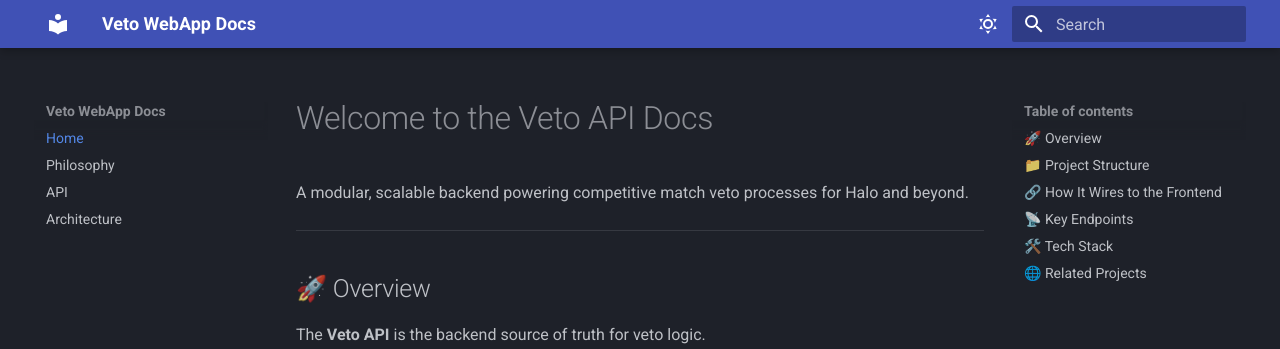
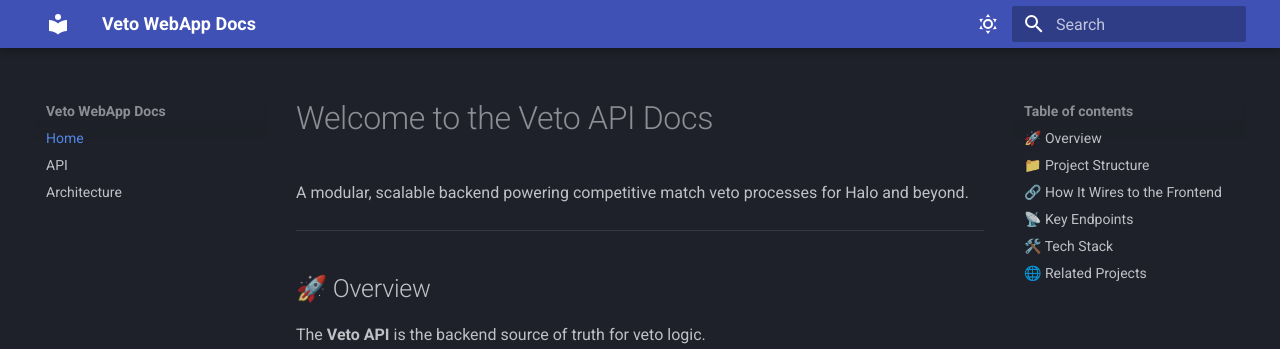
Before and after one commit to netteNz/veto-webapp, an MkDocs documentation site: the page built from docs/index.md, in a window 1280 px wide. Shown: the top 349 px of the page. Built offline with MkDocs 1.6.1 and Material for MkDocs 9.7.7, drawn with Linux system fonts in a browser that asks for light colours.

Commit message:
mkdocs, index, api, architecture v2

```diff
--- a/mkdocs.yml
+++ b/mkdocs.yml
@@ -15,7 +15,6 @@
 
 nav:
   - Home: index.md
-  - Philosophy: philosophy.md
   - API: api.md
   - Architecture: architecture.md
 
```
Also changed, not shown: docs/philosophy.md (deleted).
